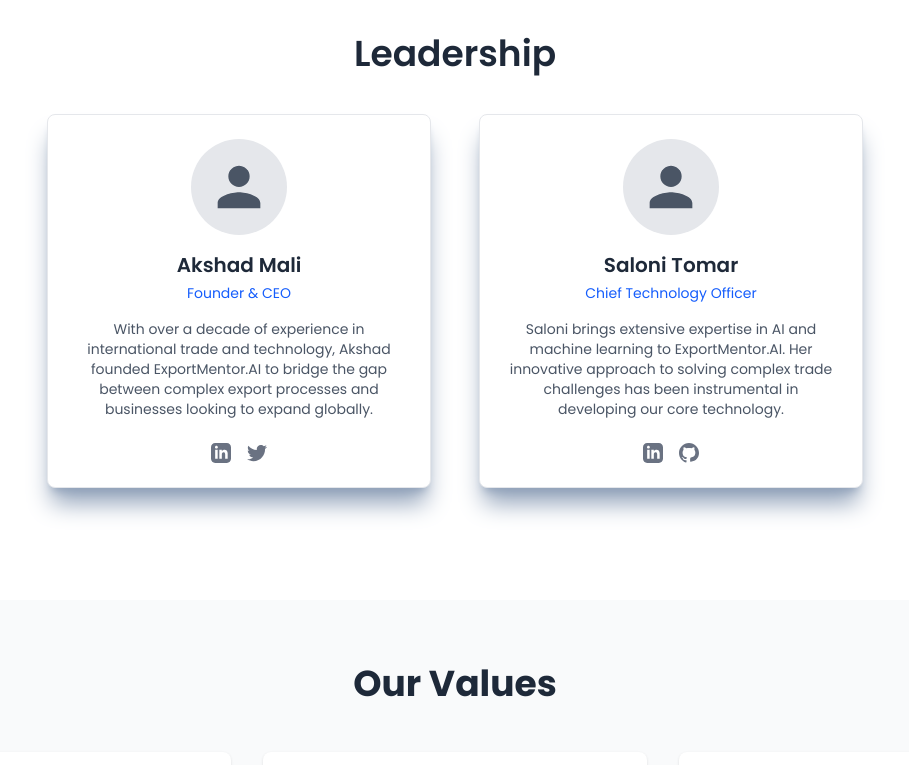
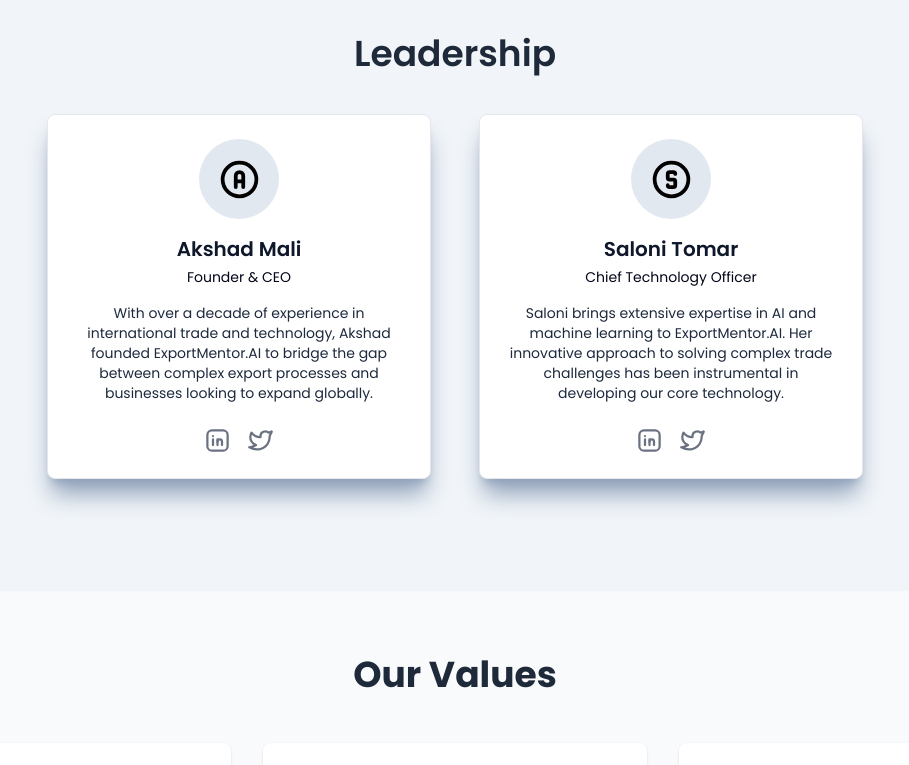
Before and after one commit to Akshad-Mali1603/export-ai-mentor, a React (Vite) app in the folder export-ai-mentor-frontend/: page /about in a window 1280 px wide. Shown: the part 1101-1866 px from the top of the page, without its empty margins (185-1094 px from the left). Built offline with nearby package versions, Linux system fonts and the light colour scheme.

Commit message:
Modify the OurStory File

```diff
--- a/export-ai-mentor-frontend/src/Domain/AboutUs/OurStory.tsx
+++ b/export-ai-mentor-frontend/src/Domain/AboutUs/OurStory.tsx
@@ -1,11 +1,10 @@
+import { IconBrandLinkedin, IconBrandTwitter, IconCircleLetterS, IconCircleLetterA } from '@tabler/icons-react';
+
 const OurStory = () => {
   return (
     <div className="flex min-h-screen">
-      {/* Main Content Area Only */}
-      <main className="flex-1 flex flex-col bg-white overflow-hidden">
-        {/* Scrollable Content */}
-        <div className="flex-1 overflow-y-auto p-8 lg:p-12">
-          {/* Our Story Section */}
+      <main className="flex-1 flex flex-col overflow-hidden">
+          <div className="flex-1 overflow-y-auto p-8 lg:p-12">
           <section id="our-story" className="mb-16">
             <h2 className="text-3xl lg:text-4xl font-semibold text-gray-800 text-center mb-10">Our Story</h2>
             <div className="max-w-3xl mx-auto text-lg leading-relaxed text-gray-700 space-y-6">
@@ -22,60 +21,50 @@ const OurStory = () => {
             </div>
           </section>
 
-          {/* Leadership Section */}
+          {/** Leadership Section */}
           <section id="leadership" className="mb-16">
             <h2 className="text-3xl lg:text-4xl font-semibold text-gray-800 text-center mb-10">Leadership</h2>
             <div className="flex flex-col md:flex-row justify-center items-center gap-8 lg:gap-12 max-w-4xl mx-auto">
+
               {/* Akshad Mali Card */}
               <div className="bg-white border border-gray-200 rounded-lg shadow-xl shadow-slate-400 p-6 w-full md:w-1/2 lg:w-96 text-center transition-transform hover:scale-105 duration-300 ease-in-out">
-                <div className="w-24 h-24 mx-auto mb-4 rounded-full bg-gray-200 flex items-center justify-center overflow-hidden">
-                  <svg className="w-16 h-16 text-gray-600" fill="currentColor" viewBox="0 0 24 24">
-                    <path d="M12 12c2.21 0 4-1.79 4-4s-1.79-4-4-4-4 1.79-4 4 1.79 4 4 4zm0 2c-2.67 0-8 1.34-8 4v2h16v-2c0-2.66-5.33-4-8-4z"></path>
-                  </svg>
+                <div className="w-20 h-20 mx-auto mb-4 rounded-full bg-slate-200 flex items-center justify-center overflow-hidden">
+                  <IconCircleLetterA size={45} stroke={2} />
                 </div>
-                <h3 className="text-xl font-semibold text-gray-800 mb-1">Akshad Mali</h3>
-                <p className="text-blue-600 text-sm mb-4">Founder & CEO</p>
-                <p className="text-gray-600 text-sm mb-6">
+                <h3 className="text-xl font-semibold text-slate-900 mb-1">Akshad Mali</h3>
+                <p className="text-slate-950 text-sm mb-4">Founder & CEO</p>
+                <p className="text-slate-800 text-sm mb-6">
                   With over a decade of experience in international trade and technology, Akshad founded ExportMentor.AI to bridge the gap
                   between complex export processes and businesses looking to expand globally.
                 </p>
                 <div className="flex justify-center space-x-4">
-                  <a href="#" className="text-gray-500 hover:text-blue-700 transition-colors">
-                    <svg className="w-5 h-5" fill="currentColor" viewBox="0 0 24 24">
-                      <path d="M19 0h-14c-2.761 0-5 2.239-5 5v14c0 2.761 2.239 5 5 5h14c2.762 0 5-2.239 5-5v-14c0-2.761-2.238-5-5-5zm-11 19h-3v-11h3v11zm-1.5-12.268c-.966 0-1.75-.79-1.75-1.764s.784-1.764 1.75-1.764 1.75.79 1.75 1.764-.783 1.764-1.75 1.764zm13.5 12.268h-3v-5.604c0-3.368-4-3.113-4 0v5.604h-3v-11h3v1.765c1.396-2.586 7-2.764 7 2.405v6.83z"></path>
-                    </svg>
+                  <a href="#" className="text-gray-500 hover:text-slate-900 transition-colors">
+                    <IconBrandLinkedin size={27} stroke={2} />
                   </a>
-                  <a href="#" className="text-gray-500 hover:text-blue-500 transition-colors">
-                    <svg className="w-5 h-5" fill="currentColor" viewBox="0 0 24 24">
-                      <path d="M24 4.557c-.883.392-1.832.656-2.828.775 1.017-.609 1.791-1.574 2.153-2.724-.951.564-2.005.974-3.127 1.195-.897-.957-2.175-1.553-3.591-1.553-2.719 0-4.925 2.204-4.925 4.927 0 .386.044.76.126 1.121-4.093-.205-7.722-2.16-10.152-5.129-.424.729-.665 1.579-.665 2.482 0 1.714.87 3.22 2.188 4.096-.807-.026-1.566-.246-2.227-.616v.061c0 2.385 1.693 4.375 3.946 4.827-.411.114-.843.174-1.287.174-.317 0-.626-.031-.929-.086.639 1.956 2.493 3.373 4.69 3.413-1.685 1.321-3.806 2.105-6.102 2.105-.39 0-.779-.023-1.16-.069 2.164 1.396 4.757 2.209 7.559 2.209 9.052 0 13.996-7.495 13.996-13.987 0-.21-.005-.42-.013-.629.969-.699 1.815-1.597 2.47-2.615z"></path>
-                    </svg>
+
+                  <a href="#" className="text-gray-500 hover:text-slate-900 transition-colors">
+                    <IconBrandTwitter size={27} stroke={2} />
                   </a>
                 </div>
               </div>
 
               {/* Saloni Tomar Card */}
               <div className="bg-white border border-gray-200 rounded-lg shadow-xl shadow-slate-400 p-6 w-full md:w-1/2 lg:w-96 text-center transition-transform hover:scale-105 duration-300 ease-in-out">
-                <div className="w-24 h-24 mx-auto mb-4 rounded-full bg-gray-200 flex items-center justify-center overflow-hidden">
-                  <svg className="w-16 h-16 text-gray-600" fill="currentColor" viewBox="0 0 24 24">
-                    <path d="M12 12c2.21 0 4-1.79 4-4s-1.79-4-4-4-4 1.79-4 4 1.79 4 4 4zm0 2c-2.67 0-8 1.34-8 4v2h16v-2c0-2.66-5.33-4-8-4z"></path>
-                  </svg>
+                <div className="w-20 h-20 mx-auto mb-4 rounded-full bg-slate-200 flex items-center justify-center overflow-hidden">
+                  <IconCircleLetterS size={45} stroke={2} />
                 </div>
-                <h3 className="text-xl font-semibold text-gray-800 mb-1">Saloni Tomar</h3>
-                <p className="text-blue-600 text-sm mb-4">Chief Technology Officer</p>
-                <p className="text-gray-600 text-sm mb-6">
+                <h3 className="text-xl font-semibold text-slate-900 mb-1">Saloni Tomar</h3>
+                <p className="text-slate-950 text-sm mb-4">Chief Technology Officer</p>
+                <p className="text-slate-800 text-sm mb-6">
                   Saloni brings extensive expertise in AI and machine learning to ExportMentor.AI. Her innovative approach to solving complex
                   trade challenges has been instrumental in developing our core technology.
                 </p>
                 <div className="flex justify-center space-x-4">
-                  <a href="#" className="text-gray-500 hover:text-blue-700 transition-colors">
-                    <svg className="w-5 h-5" fill="currentColor" viewBox="0 0 24 24">
-                      <path d="M19 0h-14c-2.761 0-5 2.239-5 5v14c0 2.761 2.239 5 5 5h14c2.762 0 5-2.239 5-5v-14c0-2.761-2.238-5-5-5zm-11 19h-3v-11h3v11zm-1.5-12.268c-.966 0-1.75-.79-1.75-1.764s.784-1.764 1.75-1.764 1.75.79 1.75 1.764-.783 1.764-1.75 1.764zm13.5 12.268h-3v-5.604c0-3.368-4-3.113-4 0v5.604h-3v-11h3v1.765c1.396-2.586 7-2.764 7 2.405v6.83z"></path>
-                    </svg>
+                  <a href="#" className="text-gray-500 hover:text-slate-900 transition-colors">
+                    <IconBrandLinkedin size={27} stroke={2} />
                   </a>
-                  <a href="#" className="text-gray-500 hover:text-gray-900 transition-colors">
-                    <svg className="w-5 h-5" fill="currentColor" viewBox="0 0 24 24">
-                      <path fillRule="evenodd" d="M12 0c-6.626 0-12 5.373-12 12 0 5.302 3.438 9.8 8.207 11.387.599.111.793-.261.793-.577v-2.234c-3.338.726-4.033-1.416-4.033-1.416-.546-1.387-1.333-1.756-1.333-1.756-1.08-.731.082-.716.082-.716 1.192.086 1.815 1.29 1.815 1.29 1.056 1.805 2.775 1.284 3.437.979.106-.76.417-1.284.76-1.577-2.645-.295-5.429-1.321-5.429-5.925 0-1.31.469-2.381 1.236-3.22-.124-.296-.534-1.522.117-3.176 0 0 1.008-.322 3.301 1.23.957-.266 1.983-.399 3.003-.404 1.02.005 2.047.138 3.006.404 2.291-1.552 3.297-1.23 3.297-1.23.654 1.654.244 2.88.12 3.176.77.839 1.233 1.91 1.233 3.22 0 4.614-2.783 5.624-5.438 5.91-.44.381-.823.901-.823 1.817v2.66c0 .316.194.693.801.576C20.566 21.808 24 17.302 24 12c0-6.627-5.372-12-12-12z"></path>
-                    </svg>
+                  <a href="#" className="text-gray-500 hover:text-slate-900 transition-colors">
+                    <IconBrandTwitter size={27} stroke={2} />
                   </a>
                 </div>
               </div>
```
